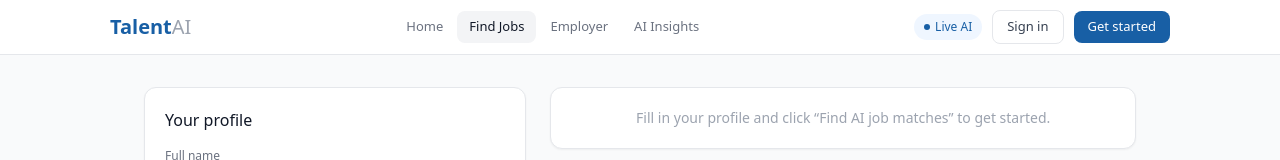
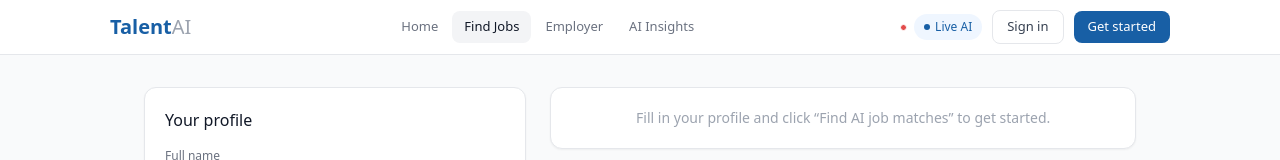
Before and after one commit to Mallilokesh/-talentai, a Next.js app: page /jobs in a window 1280 px wide. Shown: the top 160 px of the page. Built offline with nearby package versions, Linux system fonts and the light colour scheme.

Commit message:
Update Navbar.tsx

```diff
--- a/src/components/layout/Navbar.tsx
+++ b/src/components/layout/Navbar.tsx
@@ -33,6 +33,10 @@ export default function Navbar() {
           ))}
         </nav>
         <div style={{display:'flex',alignItems:'center',gap:10}}>
+  <div style={{position:'relative',cursor:'pointer'}}>
+    <i className="ti ti-bell" style={{fontSize:18,color:'#6B7280'}} aria-hidden="true"></i>
+    <span style={{position:'absolute',top:-3,right:-3,width:7,height:7,background:'#E24B4A',borderRadius:'50%',border:'1.5px solid #fff'}}></span>
+  </div>
           <span style={{display:'flex',alignItems:'center',gap:5,fontSize:12,fontWeight:500,color:'#185FA5',background:'#EFF6FF',padding:'4px 10px',borderRadius:20}}>
             <span style={{width:6,height:6,borderRadius:'50%',background:'#185FA5',display:'inline-block'}}></span>Live AI
           </span>
```
